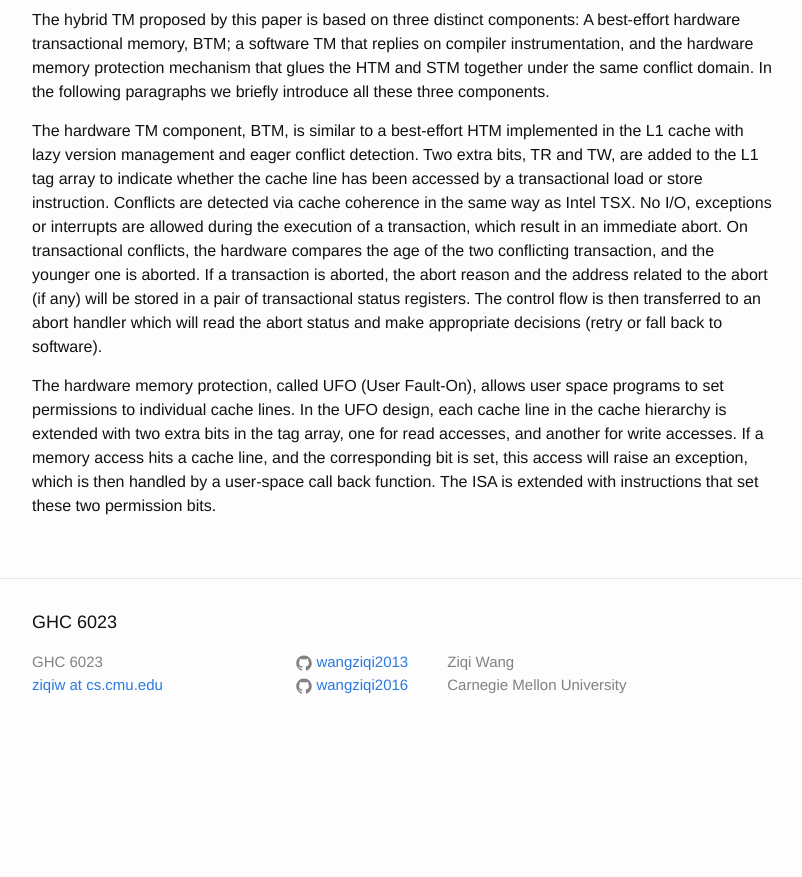
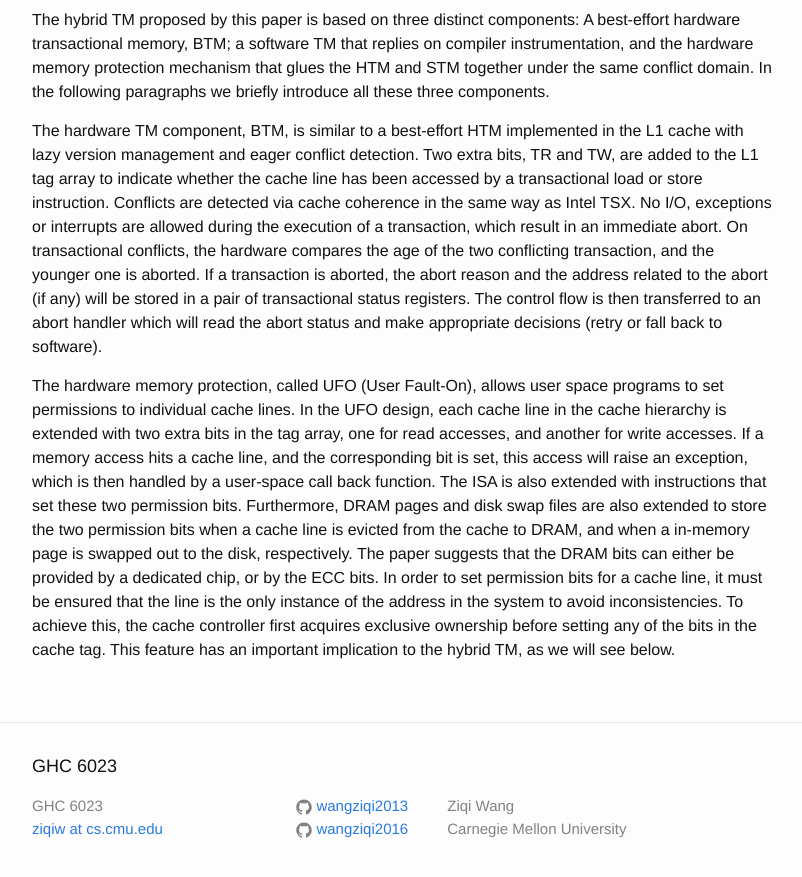
Before and after one commit to wangziqi2013/wangziqi2013.github.io, a Jekyll site: the page built from _posts/2019-10-23-btm-hybrid.markdown, in a window 1280 px wide and 900 px high, scrolled down 829 px. Shown: the top 877 px of the window, without its empty margins (238-1040 px from the left). Built offline with Jekyll 4.4.1, drawn with Linux system fonts in a browser that asks for light colours; before the commit the page ends 1585 px from its top, so only the background shows below that.

Commit message:
Finish UFO

```diff
--- a/_posts/2019-10-23-btm-hybrid.markdown
+++ b/_posts/2019-10-23-btm-hybrid.markdown
@@ -40,5 +40,10 @@ status and make appropriate decisions (retry or fall back to software).
 The hardware memory protection, called UFO (User Fault-On), allows user space programs to set permissions to individual
 cache lines. In the UFO design, each cache line in the cache hierarchy is extended with two extra bits in the tag array, one
 for read accesses, and another for write accesses. If a memory access hits a cache line, and the corresponding bit is set,
-this access will raise an exception, which is then handled by a user-space call back function. The ISA is extended with
-instructions that set these two permission bits.
+this access will raise an exception, which is then handled by a user-space call back function. The ISA is also extended with
+instructions that set these two permission bits. Furthermore, DRAM pages and disk swap files are also extended to store the two
+permission bits when a cache line is evicted from the cache to DRAM, and when a in-memory page is swapped out to the disk,
+respectively. The paper suggests that the DRAM bits can either be provided by a dedicated chip, or by the ECC bits. In order
+to set permission bits for a cache line, it must be ensured that the line is the only instance of the address in the system
+to avoid inconsistencies. To achieve this, the cache controller first acquires exclusive ownership before setting any of the
+bits in the cache tag. This feature has an important implication to the hybrid TM, as we will see below.
```
